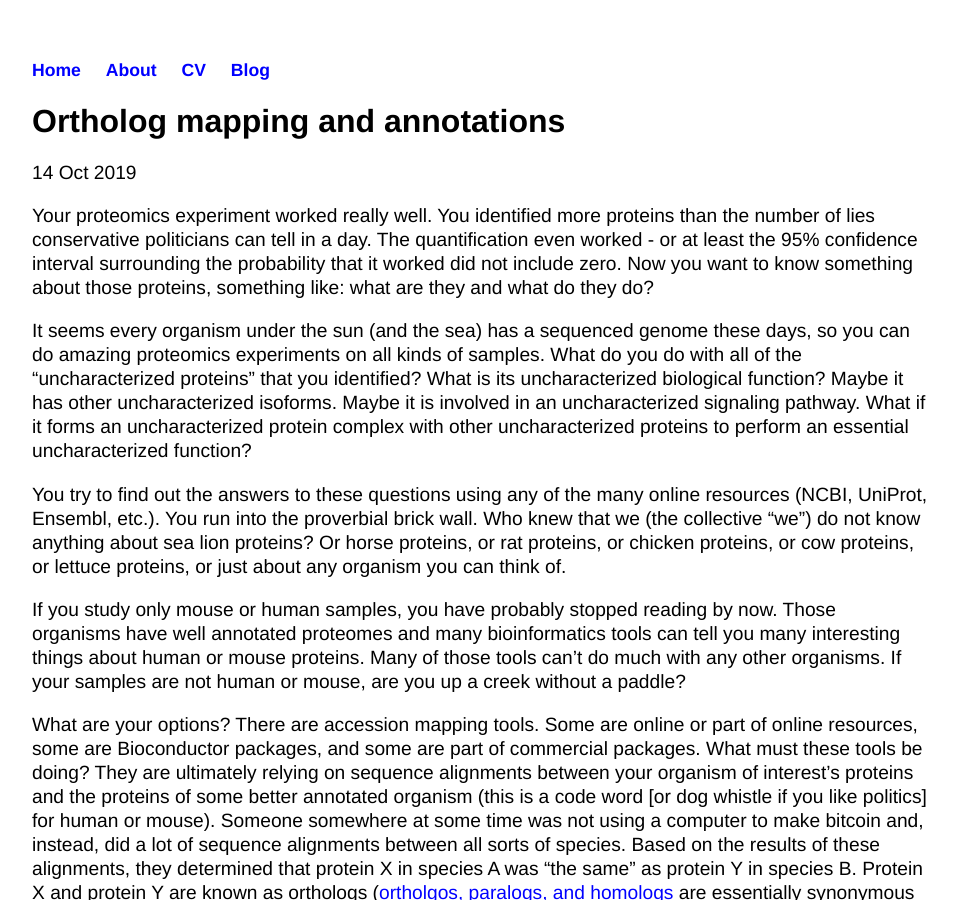
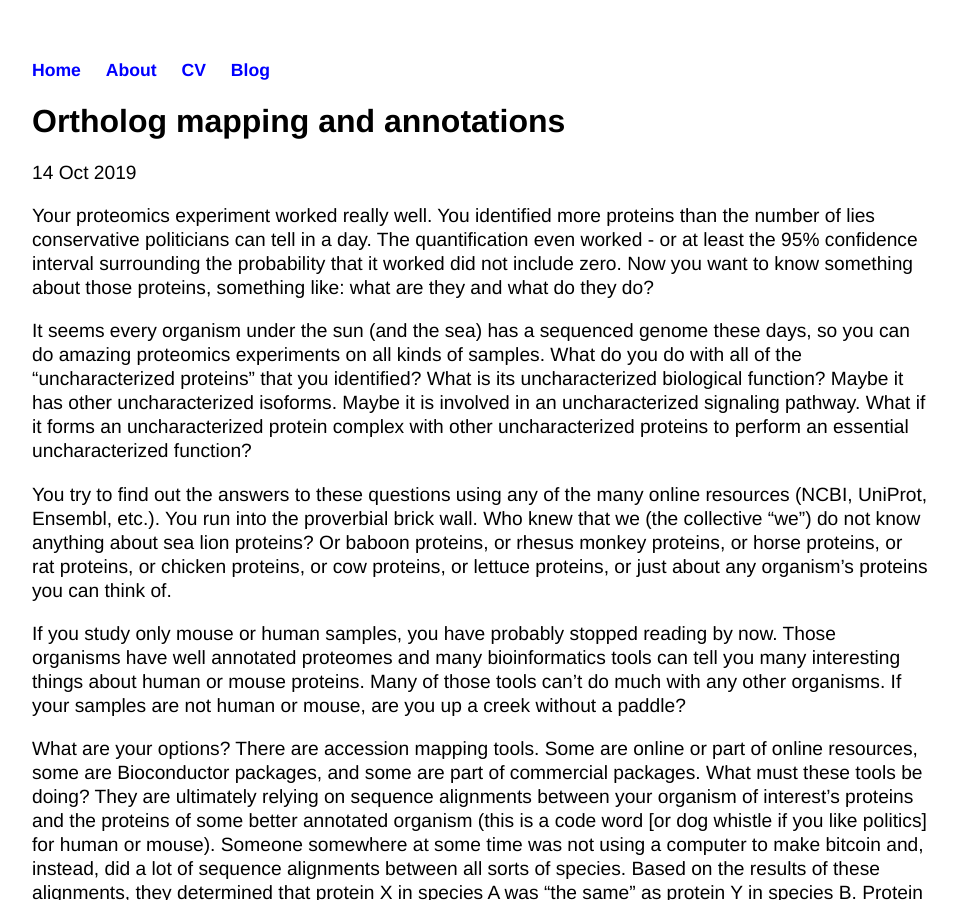
Before and after one commit to pwilmart/pwilmart.github.io, a Jekyll site: the page built from _posts/2019-10-14-orthologs-annotations.md, in a window 1280 px wide and 900 px high. Shown: the whole window, without its empty margins (160-1118 px from the left). Built offline with Jekyll 4.4.1, drawn with Linux system fonts in a browser that asks for light colours.

Commit message:
minor edits to ortholog blog

```diff
--- a/_posts/2019-10-14-orthologs-annotations.md
+++ b/_posts/2019-10-14-orthologs-annotations.md
@@ -8,7 +8,7 @@ Your proteomics experiment worked really well. You identified more proteins than
 
 It seems every organism under the sun (and the sea) has a sequenced genome these days, so you can do amazing proteomics experiments on all kinds of samples. What do you do with all of the "uncharacterized proteins" that you identified? What is its uncharacterized biological function? Maybe it has other uncharacterized isoforms. Maybe it is involved in an uncharacterized signaling pathway. What if it forms an uncharacterized protein complex with other uncharacterized proteins to perform an essential uncharacterized function?
 
-You try to find out the answers to these questions using any of the many online resources (NCBI, UniProt, Ensembl, etc.). You run into the proverbial brick wall. Who knew that we (the collective "we") do not know anything about sea lion proteins? Or horse proteins, or rat proteins, or chicken proteins, or cow proteins, or lettuce proteins, or just about any organism you can think of.
+You try to find out the answers to these questions using any of the many online resources (NCBI, UniProt, Ensembl, etc.). You run into the proverbial brick wall. Who knew that we (the collective "we") do not know anything about sea lion proteins? Or baboon proteins, or rhesus monkey proteins, or horse proteins, or rat proteins, or chicken proteins, or cow proteins, or lettuce proteins, or just about any organism's proteins you can think of.
 
 If you study only mouse or human samples, you have probably stopped reading by now. Those organisms have well annotated proteomes and many bioinformatics tools can tell you many interesting things about human or mouse proteins. Many of those tools can't do much with any other organisms. If your samples are not human or mouse, are you up a creek without a paddle?
 
```
